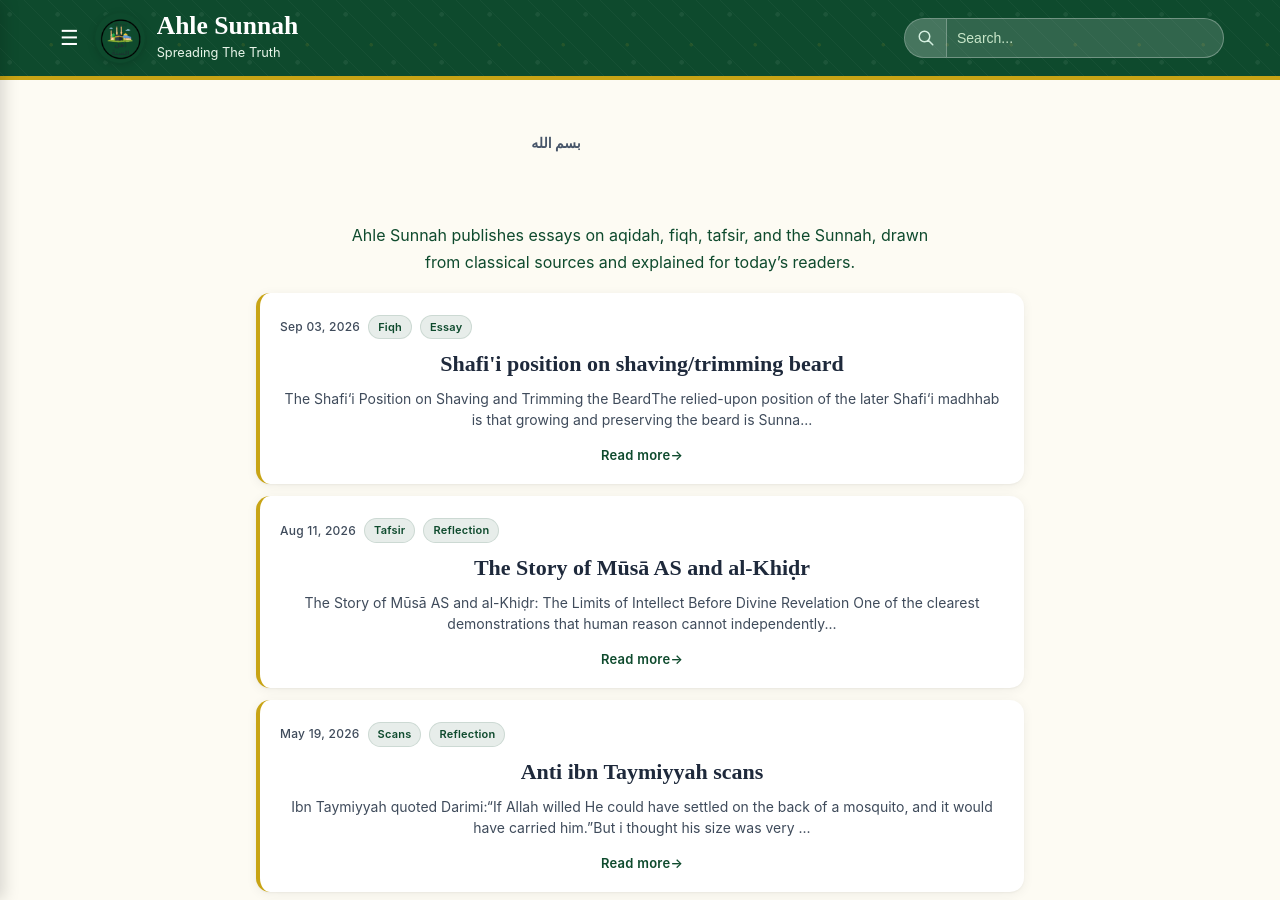
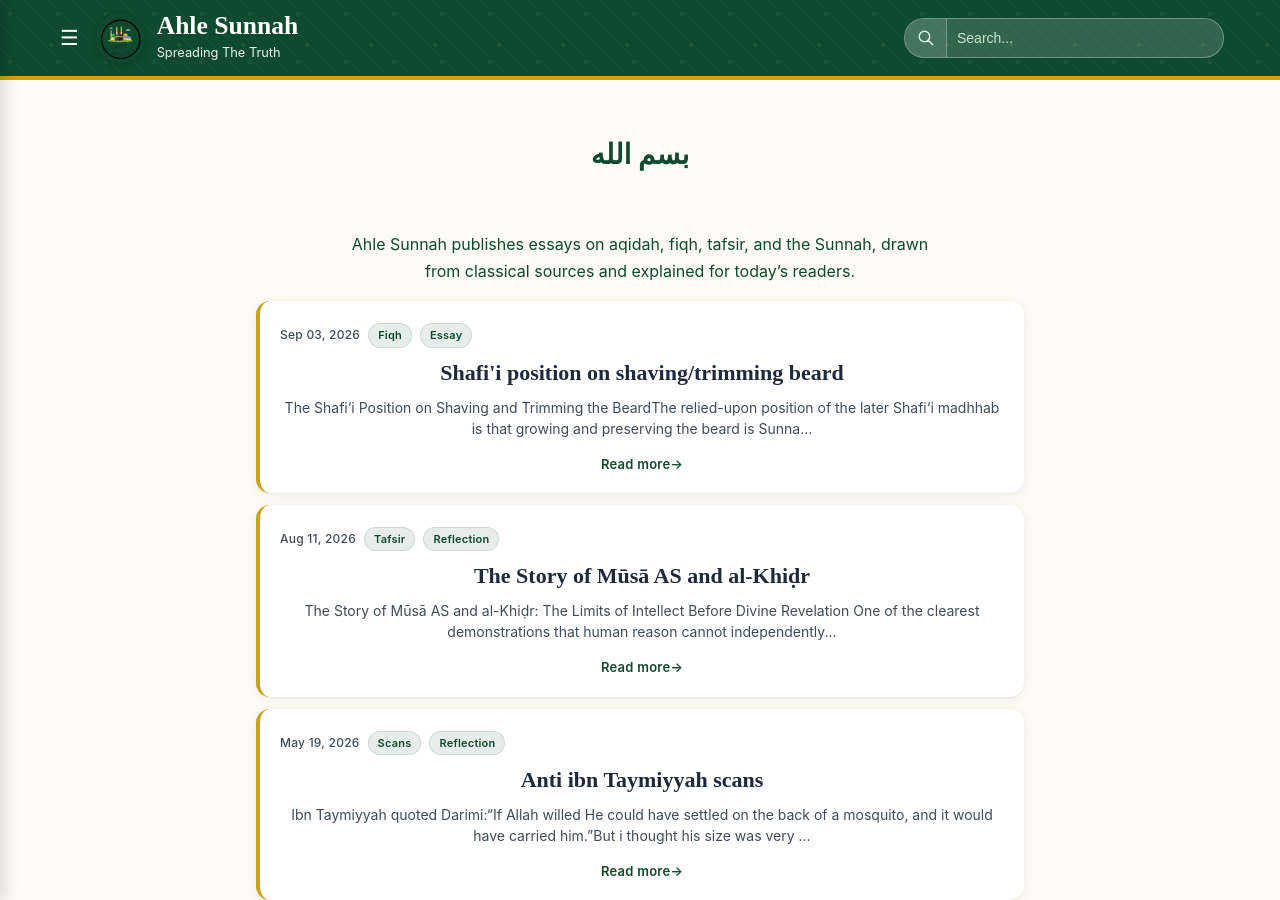
Before and after one commit to Fali17/ahlesunnah, a Jekyll site: the page built from index.html, in a window 1280 px wide and 900 px high. Built offline with Jekyll 4.4.1, drawn with Linux system fonts in a browser that asks for light colours; the list of posts is cut into pages by our own code.

Commit message:
Update index.html

```diff
--- a/index.html
+++ b/index.html
@@ -23,8 +23,8 @@ description: "Read authentic Ahle Sunnah articles on fiqh, aqidah, tafsir, and t
 
 </style>
 
-<div class="hero" style="color: var(--primary);max-width:600px;margin 0 auto;text-align: center;justify-content:center;font-size:24px;">
-  <h1 class="hero">بسم الله</h1>
+<div class="hero" style="color:var(--primary);max-width: 600px; margin: 0 auto; text-align: center;">
+  <h1>بسم الله</h1>
 </div>
 
 
```
